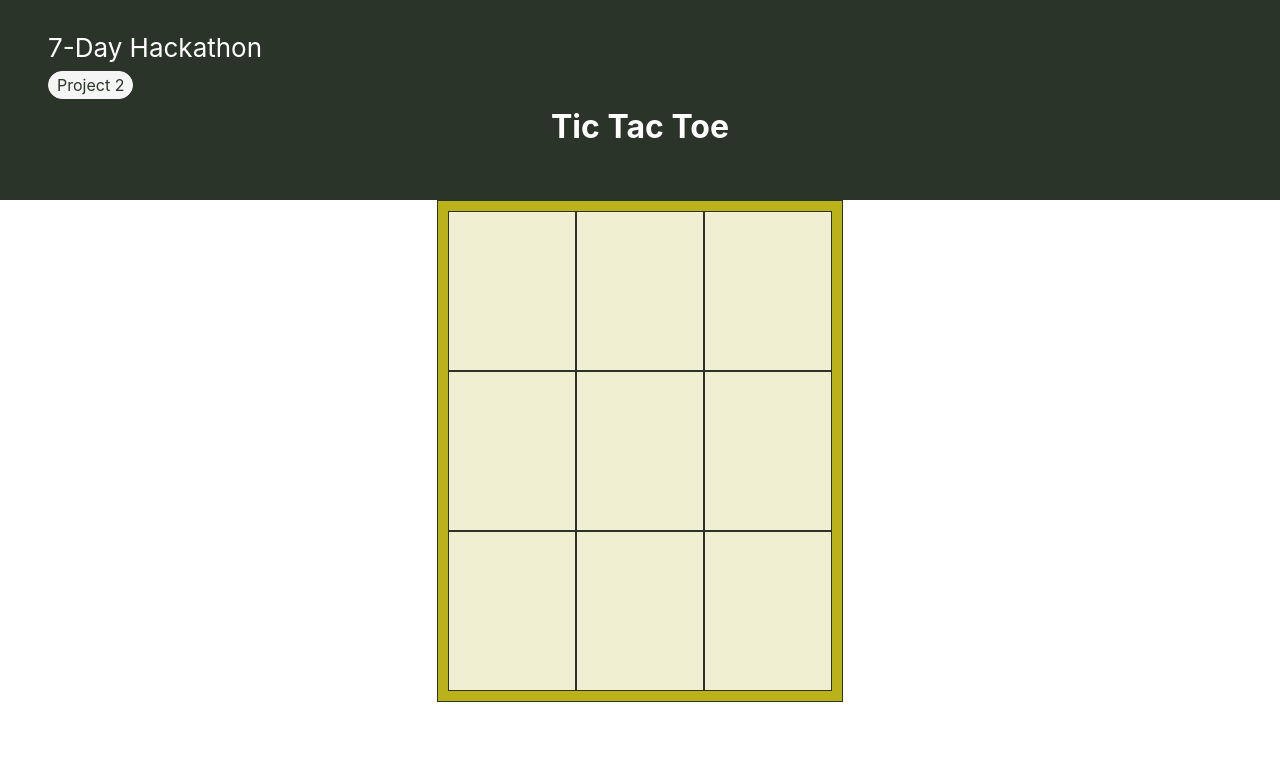
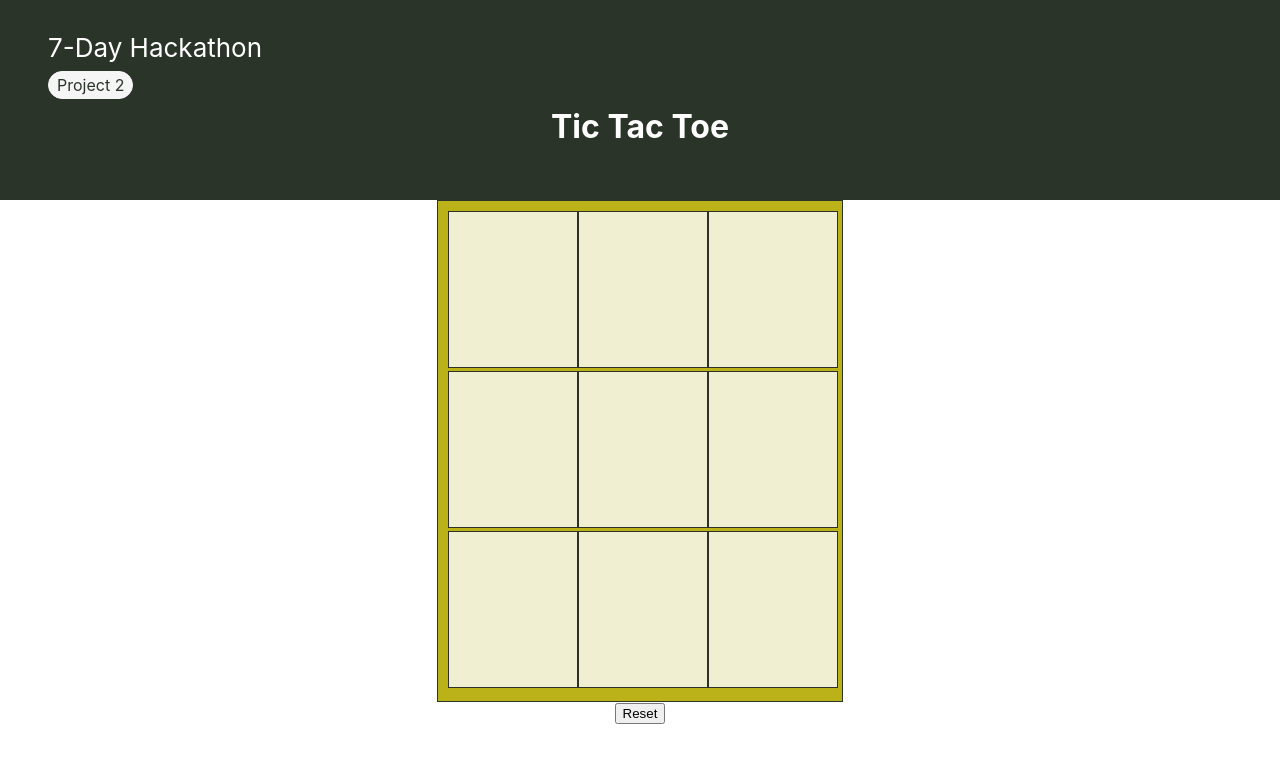
Before and after one commit to andrewhenin/tic-tac-toe, a React (Create React App) app: page / in a window 1280 px wide. Shown: the top 762 px of the page. Built offline with nearby package versions, Linux system fonts and the light colour scheme.

Commit message:
fixed box size change issue

```diff
--- a/src/App.css
+++ b/src/App.css
@@ -59,7 +59,9 @@
   align-items: center;
   background-color: rgba(255, 255, 255, 0.8);
   border: 1px solid rgba(0, 0, 0, 0.8);
-  padding: 10px;
+  padding: 9px;
+  width: 8.6vw;
+  height: 17.1vh;
   font-size: 30px;
   justify-content: center;
 }
--- a/src/App.tsx
+++ b/src/App.tsx
@@ -4,14 +4,14 @@ import './App.css';
 
 function App() {
 
-  const [board, setBoard] = useState(Array(9).fill(null));
+  const [board, setBoard] = useState(Array(9).fill(" "));
   const [player, setPlayer] = useState("x");
   const [winner, setWinner] = useState(null);
 
   const checkWinner = (board: any) => {}
 
   const handleMakeSelection = (index: number) => {
-    if (board[index] === null && !winner) {
+    if (board[index] === " " && !winner) {
       const newBoard = [...board];
       newBoard[index] = player;
       setBoard(newBoard);
@@ -56,6 +56,9 @@ function App() {
       <div className="game-frame">
         {boardGrid()}
       </div>
+      <div>
+        <button className="reset-button" onClick={handleReset}>Reset</button>
+      </div>
     </div>
   );
 }
```
